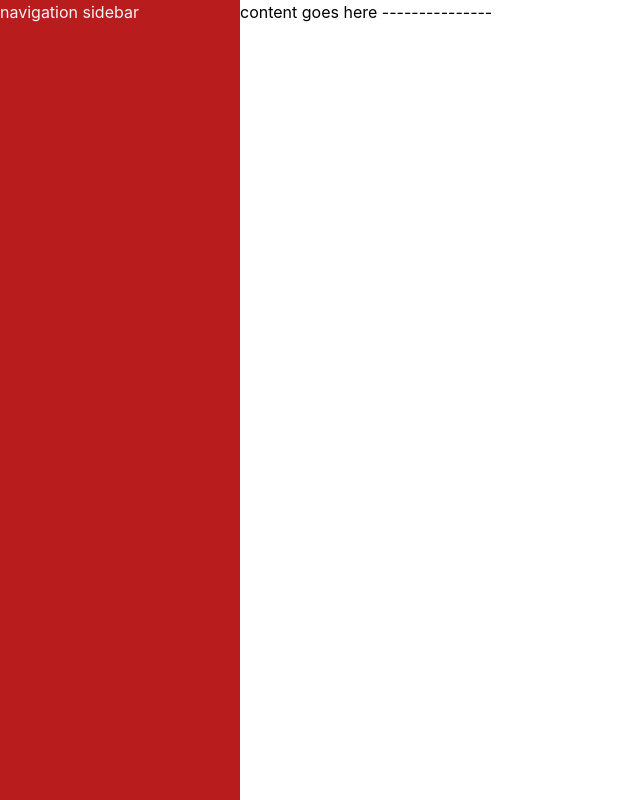
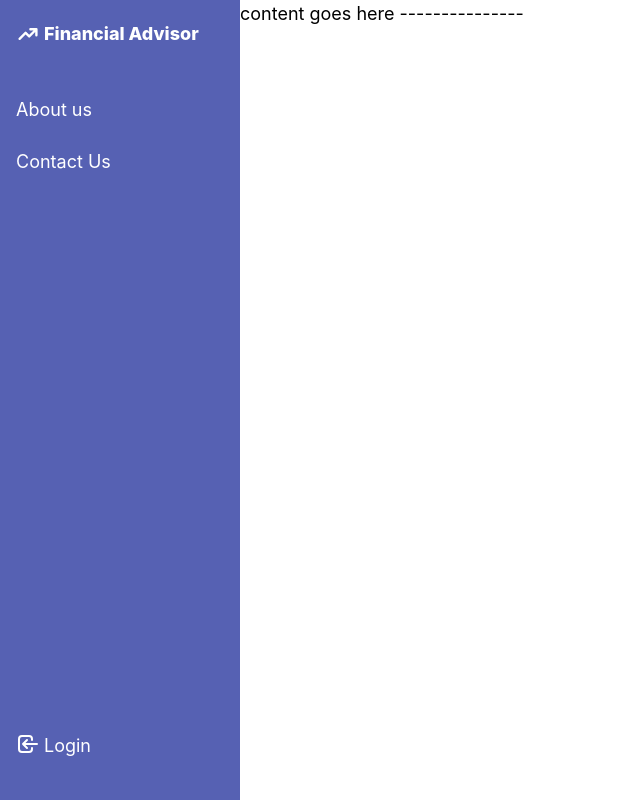
Before and after one commit to AMLCapstoneProjectTerm3/financial-advisor-frontend, a React (Create React App) app: page / in a window 1280 px wide. Shown: the whole page, without its empty margins (0-640 px from the left). Built offline with nearby package versions, Linux system fonts and the light colour scheme.

Commit message:
theming and basic sidebar

```diff
--- a/src/App.js
+++ b/src/App.js
@@ -1,18 +1,46 @@
 import "./App.css";
+import Logo from "./components/Logo";
 import NavBar from "./components/NavBar";
 
 function App() {
   return (
     <div className="root-body">
-      <div className="relative min-h-screen flex">
-        {/* sidebar navigation goes here ---------- */}
-        <div className="relative nav w-60 bg-red-700 text-gray-100">
-          navigation sidebar
+      <div className="relative min-h-screen flex text-lg">
+        {/* sideb ar navigation goes here ---------- */}
+        <div className="relative flex flex-col justify-between py-2 px-2 nav w-60 bg-skin-fill text-gray-100">
+          <div className="flex flex-col">
+            <Logo />
+            <div className="navigation">
+              <a href="#" className="block py-3 px-2 text-skin-light">
+                About us
+              </a>
+              <a href="#" className="block py-3 px-2 text-skin-light">
+                Contact Us
+              </a>
+            </div>
+          </div>
+          <div className="bottom-nav py-5">
+            <div className="flex space-x-1 py-3 px-2 text-skin-light">
+              <svg
+                xmlns="http://www.w3.org/2000/svg"
+                className="h-6 w-6"
+                fill="none"
+                viewBox="0 0 24 24"
+                stroke="currentColor"
+                strokeWidth={2}
+              >
+                <path
+                  strokeLinecap="round"
+                  strokeLinejoin="round"
+                  d="M11 16l-4-4m0 0l4-4m-4 4h14m-5 4v1a3 3 0 01-3 3H6a3 3 0 01-3-3V7a3 3 0 013-3h7a3 3 0 013 3v1"
+                />
+              </svg>
+              <div>Login</div>
+            </div>
+          </div>
         </div>
         {/* mobile screen here ----------- */}
-        <div className="conten flex-1">
-        content goes here ---------------
-        </div>
+        <div className="conten flex-1">content goes here ---------------</div>
       </div>
     </div>
   );
--- /dev/null
+++ b/src/components/Logo.js
@@ -0,0 +1,23 @@
+import React, { Component } from "react";
+
+export default class Logo extends Component {
+  render() {
+    return (
+      <div className="flex items-center space-x-1 px-2 py-3 mb-6 text-skin-light font-extrabold ">
+        <svg
+          xmlns="http://www.w3.org/2000/svg"
+          className="h-6 w-6"
+          viewBox="0 0 20 20"
+          fill="currentColor"
+        >
+          <path
+            fillRule="evenodd"
+            d="M12 7a1 1 0 110-2h5a1 1 0 011 1v5a1 1 0 11-2 0V8.414l-4.293 4.293a1 1 0 01-1.414 0L8 10.414l-4.293 4.293a1 1 0 01-1.414-1.414l5-5a1 1 0 011.414 0L11 10.586 14.586 7H12z"
+            clipRule="evenodd"
+          />
+        </svg>
+        <div>Financial Advisor</div>
+      </div>
+    );
+  }
+}
--- a/src/components/NavBar.js
+++ b/src/components/NavBar.js
@@ -173,10 +173,10 @@ export default function NavBar() {
               </div>
             </div>
             <div className="pt-2 px-6 space-y-6">
-              <div className="grid space-y-4">
+              <div className="bg-color-milan grid space-y-4">
                 <a
                   href="#"
-                  className="text-base font-medium text-gray-900 hover:text-gray-700"
+                  className="text-base  font-medium text-gray-900 hover:text-gray-700"
                 >
                   About Us
                 </a>
--- a/src/index.css
+++ b/src/index.css
@@ -1,6 +1,25 @@
 @tailwind base;
 @tailwind components;
 @tailwind utilities;
+
+@layer base {
+  :root {
+    --color-text-dark: #191e38;
+    --color-text-light: #ffffff;
+    --color-button: #5661b3;
+    --color-button-hover: #7886d7;
+    --color-background-dark: #2f365f;
+    --color-background: #5661b3;
+  }
+}
+
+/* --indigo-darkest: #191e38;
+--indigo-darker: #2f365f;
+--indigo-dark: #5661b3;
+--indigo: #6574cd;
+--indigo-light: #7886d7;
+--indigo-lighter: #b2b7ff;
+--indigo-lightest: #e6e8ff; */
 
 body {
   margin: 0;
--- a/tailwind.config.js
+++ b/tailwind.config.js
@@ -1,7 +1,22 @@
 module.exports = {
   content: ["./src/**/*.{js,jsx,ts,tsx}"],
   theme: {
-    extend: {},
+    extend: {
+      textColor: {
+        skin: {
+          dark: "var(--color-text-dark)",
+          light: "var(--color-text-light)",
+        }
+      },
+      backgroundColor: {
+        skin: {
+          fill: "var(--color-background)",
+          filldark: "var(--color-background-dark)",
+          button: "var(--color-button)",
+          buttonhover: "var(--color-button-hover)",
+        }
+      }
+    },
   },
   plugins: [],
 }
```
